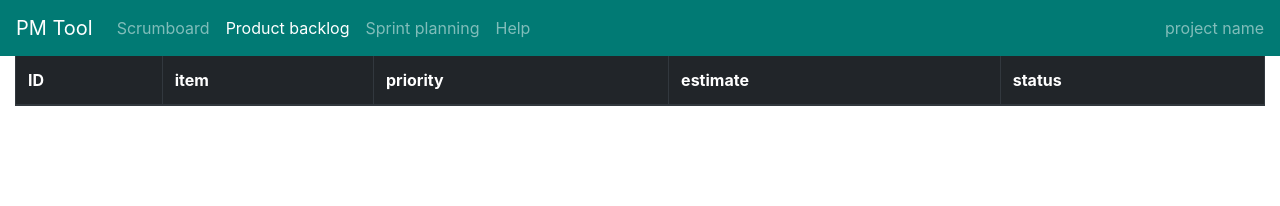
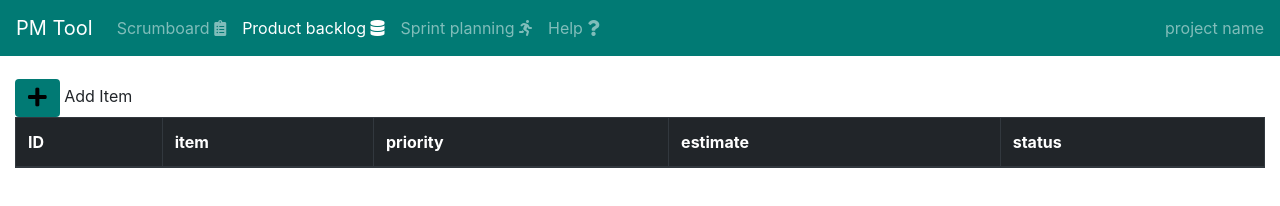
Before and after one commit to JanSchoenfeld/pm-tool, an Electron app: page app/product_backlog.html in a window 1280 px wide. Drawn offline with nearby package versions, Linux system fonts and the light colour scheme; no server answers.

Commit message:
some changes

```diff
--- a/app/Scripts/scrumboard.js
+++ b/app/Scripts/scrumboard.js
@@ -10,6 +10,9 @@ var doing = document.getElementById('doing_col');
 var done = document.getElementById('done_col');
 
 //Loop for backlog array
+/*
+
+*/
 for (let i = 0; i < jsonFile.backlogs.length; i++) {
   //Create new div
   var newDiv = document.createElement("div");
--- a/app/product_backlog.html
+++ b/app/product_backlog.html
@@ -7,6 +7,7 @@
   <meta name="description" content="">
   <meta name="author" content="">
   <link rel="stylesheet" href="../node_modules/bootstrap/dist/css/bootstrap.min.css">
+  <link rel="stylesheet" href="https://use.fontawesome.com/releases/v5.6.3/css/all.css" integrity="sha384-UHRtZLI+pbxtHCWp1t77Bi1L4ZtiqrqD80Kn4Z8NTSRyMA2Fd33n5dQ8lWUE00s/" crossorigin="anonymous">
   <link rel="stylesheet" href="style.css">
   <title>SCRUM Tool</title>
 </head>
@@ -24,16 +25,16 @@
       <div class="collapse navbar-collapse" id="navbarsExampleDefault">
         <ul class="navbar-nav mr-auto">
           <li class="nav-item">
-            <a class="nav-link" href="srumboard.html">Scrumboard</a>
+            <a class="nav-link" href="srumboard.html">Scrumboard <i class="fas fa-clipboard-list"></i></a>
           </li>
           <li class="nav-item active">
-            <a class="nav-link" href="#">Product backlog<span class="sr-only">(current)</span></a>
+            <a class="nav-link" href="#">Product backlog <i class="fas fa-database"></i><span class="sr-only">(current)</span></a>
           </li>
           <li class="nav-item">
-            <a class="nav-link" href="sprint_planning.html">Sprint planning</a>
+            <a class="nav-link" href="sprint_planning.html">Sprint planning <i class="fas fa-running"></i></a>
           </li>
           <li class="nav-item">
-            <a class="nav-link" href="help.html">Help</a>
+            <a class="nav-link" href="help.html">Help <i class="fas fa-question"></i></a>
           </li>
         </ul>
         <span class="navbar-text">
@@ -52,6 +53,8 @@
             <th scope="col">priority</th>
             <th scope="col">estimate</th>
             <th scope="col">status</th>
+            <br>
+            <button class="btn"><i class="fas fa-plus fa-lg"></i></button> Add Item
           </tr>
         </thead>
       </table>
--- a/app/style.css
+++ b/app/style.css
@@ -68,3 +68,9 @@ h3 {
   top: 25%;
   left: 25%;
   }
+  .btn {
+    background-color: #017A74;
+  }
+  .btn:hover {
+    background-color: rgb(0, 97, 92);
+  }
```
Also changed, not shown: app/srumboard.html (+0 -3 lines), data/pmtool.json (+10 -0 lines).
